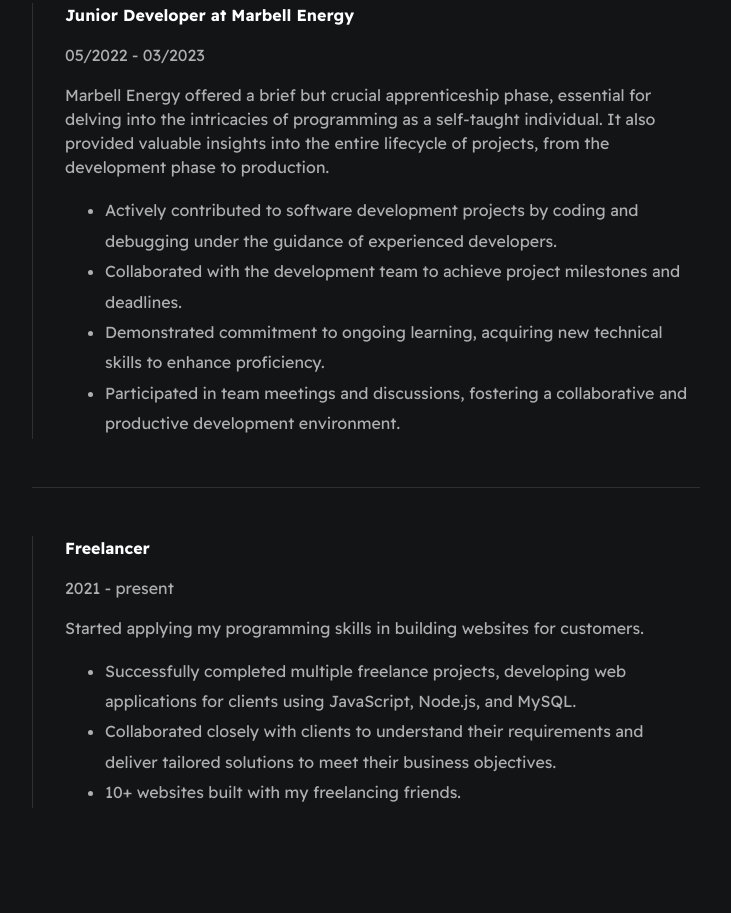
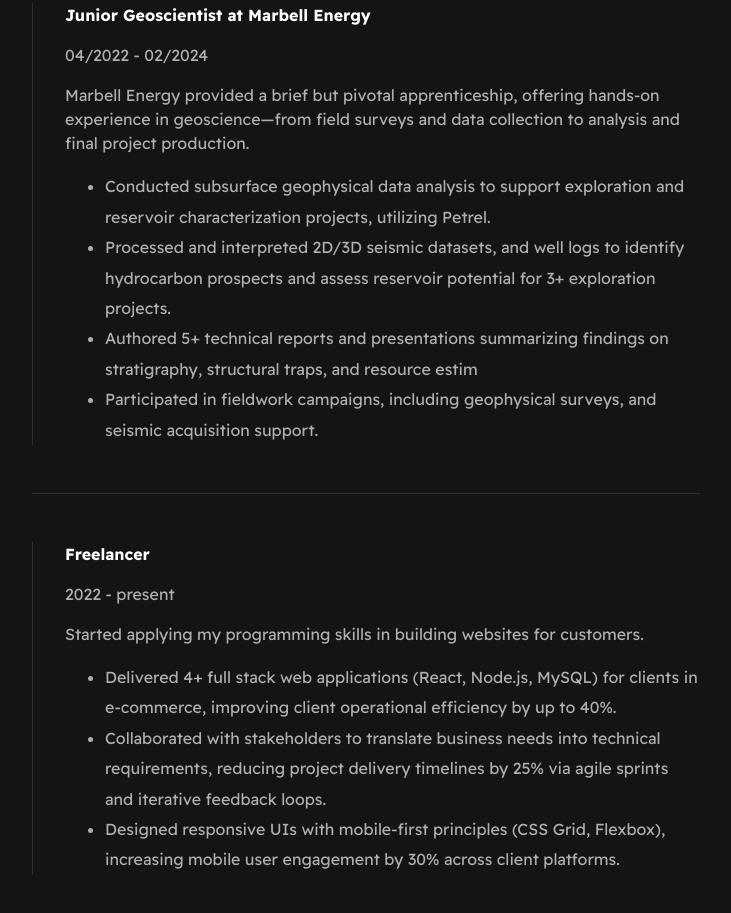
Before and after one commit to stDean/resume, a plain HTML site: page index.html in a window 1280 px wide. Shown: the part 1923-2836 px from the top of the page, without its empty margins (274-1005 px from the left). Drawn offline with Linux system fonts and the light colour scheme.

Commit message:
Update index.html

```diff
--- a/index.html
+++ b/index.html
@@ -139,31 +139,23 @@
 
         <div class="line-break"></div>
         <div class="card__work-history">
-          <strong>Junior Developer at Marbell Energy</strong>
-          <p>05/2022 - 03/2023</p>
+          <strong>Junior Geoscientist at Marbell Energy</strong>
+          <p>04/2022 - 02/2024</p>
           <p>
-            Marbell Energy offered a brief but crucial apprenticeship phase,
-            essential for delving into the intricacies of programming as a
-            self-taught individual. It also provided valuable insights into the
-            entire lifecycle of projects, from the development phase to
-            production.
+            Marbell Energy provided a brief but pivotal apprenticeship, offering hands-on experience in geoscience—from field surveys and data collection to analysis and final project production.
           </p>
           <ul>
             <li>
-              Actively contributed to software development projects by coding
-              and debugging under the guidance of experienced developers.
+              Conducted subsurface geophysical data analysis to support exploration and reservoir characterization projects, utilizing Petrel.
             </li>
             <li>
-              Collaborated with the development team to achieve project
-              milestones and deadlines.
+              Processed and interpreted 2D/3D seismic datasets, and well logs to identify hydrocarbon prospects and assess reservoir potential for 3+ exploration projects.
             </li>
             <li>
-              Demonstrated commitment to ongoing learning, acquiring new
-              technical skills to enhance proficiency.
+              Authored 5+ technical reports and presentations summarizing findings on stratigraphy, structural traps, and resource estim
             </li>
             <li>
-              Participated in team meetings and discussions, fostering a
-              collaborative and productive development environment.
+              Participated in fieldwork campaigns, including geophysical surveys, and seismic acquisition support.
             </li>
           </ul>
         </div>
@@ -172,21 +164,21 @@
 
         <div class="card__work-history">
           <strong>Freelancer</strong>
-          <p>2021 - present</p>
+          <p>2022 - present</p>
           <p>
             Started applying my programming skills in building websites for
             customers.
           </p>
           <ul>
             <li>
-              Successfully completed multiple freelance projects, developing web
-              applications for clients using JavaScript, Node.js, and MySQL.
+              Delivered 4+ full stack web applications (React, Node.js, MySQL) for clients in e-commerce, improving client operational efficiency by up to 40%.
             </li>
             <li>
-              Collaborated closely with clients to understand their requirements
-              and deliver tailored solutions to meet their business objectives.
+              Collaborated with stakeholders to translate business needs into technical requirements, reducing project delivery timelines by 25% via agile sprints and iterative feedback loops.
             </li>
-            <li>10+ websites built with my freelancing friends.</li>
+            <li>
+              Designed responsive UIs with mobile-first principles (CSS Grid, Flexbox), increasing mobile user engagement by 30% across client platforms.
+            </li>
           </ul>
         </div>
       </section>
```
